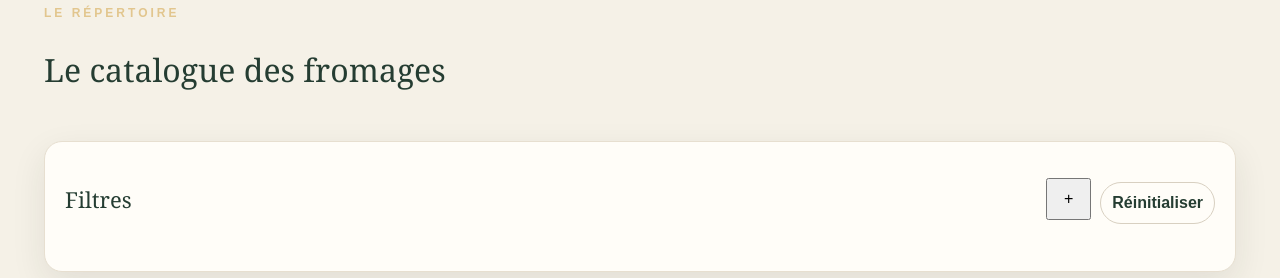
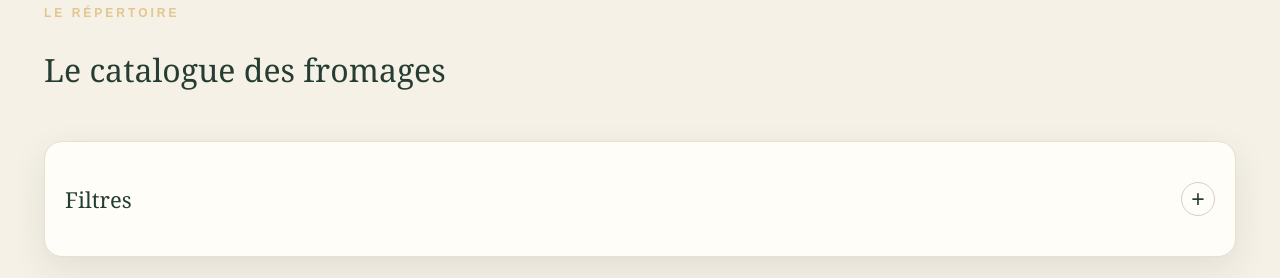
Before and after one commit to myonlinestudio/Le-colonel, a plain HTML site: page index.html in a window 1280 px wide. Shown: the part 847-1125 px from the top of the page. Drawn offline with Linux system fonts and the light colour scheme; no server answers.

Commit message:
Ajouter un petit bouton plus rond pour ouvrir les filtres

```diff
--- a/styles.css
+++ b/styles.css
@@ -518,3 +518,45 @@ transition:color .2s ease, opacity .2s ease;
   .quiz-label {display:inline;font-size:12px}
   .quiz-icon {font-size:13px}
 }
+
+
+/* Petit bouton + pour déplier les filtres */
+.filter-title {margin-bottom:0}
+.filter-box.open .filter-title {margin-bottom:15px}
+.filter-toggle {
+width:34px;
+height:34px;
+min-width:34px;
+padding:0;
+margin:0;
+display:inline-flex;
+align-items:center;
+justify-content:center;
+border:1px solid #d8d0c1;
+border-radius:50%;
+background:#fffdf8;
+color:var(--forest);
+font-family:Arial,sans-serif;
+font-size:23px;
+font-weight:400;
+line-height:1;
+cursor:pointer;
+transition:background .2s ease,color .2s ease,border-color .2s ease,transform .2s ease;
+}
+.filter-toggle:hover {
+background:var(--forest);
+border-color:var(--forest);
+color:#fff;
+}
+.filter-toggle:focus-visible {
+outline:2px solid var(--gold);
+outline-offset:3px;
+}
+.filter-box .controls {display:none !important}
+.filter-box.open .controls {display:grid !important}
+.filter-actions {display:flex;align-items:center;gap:10px}
+.reset-filter {display:none;width:auto;margin:0;padding:7px 12px;font-size:12px}
+.filter-box.open .reset-filter {display:inline-flex}
+@media(max-width:620px) {
+  .filter-actions {flex-direction:row;align-items:center}
+}
```
